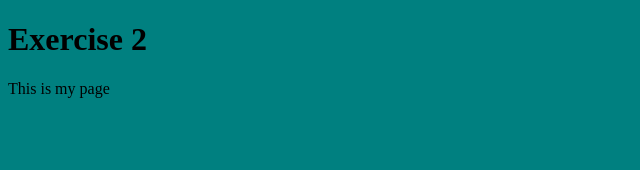
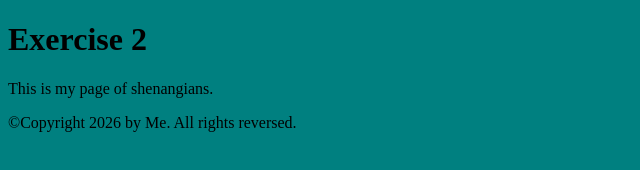
Before and after one commit to jajohns-dom/lis753, a plain HTML site: page exercise-02.html in a window 1280 px wide. Shown: the whole page, without its empty margins (0-640 px from the left). Drawn offline with Linux system fonts and the light colour scheme.

Commit message:
add part 1 of ex2

```diff
--- a/exercise-02.html
+++ b/exercise-02.html
@@ -1,14 +1,23 @@
 <!DOCTYPE html>
 
 <html lang="en-US">
+
   <head>
     <meta charset="utf-8" />
+    <meta
+      name="description"
+      content="LIS 753 Ex2 shenanigans" />
     <title>Exercise 2</title>
     <link rel="stylesheet" href="style.css" />
   </head>
 
   <body>
     <h1>Exercise 2</h1>
-    <p>This is my page</p>
+    <p>This is my page of shenangians.</p>
+
+   <footer>
+      <p>©Copyright 2026 by Me. All rights reversed.</p>
+    </footer>
   </body>
+
 </html>
```
